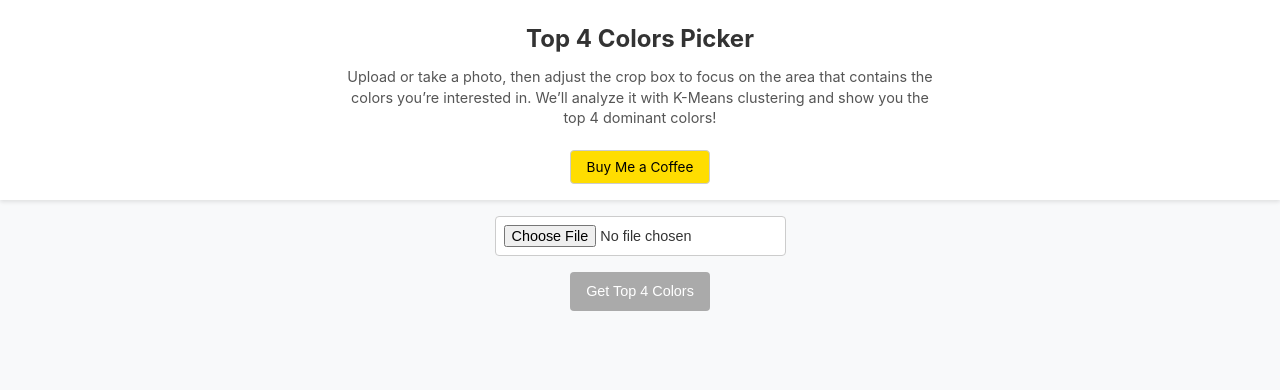
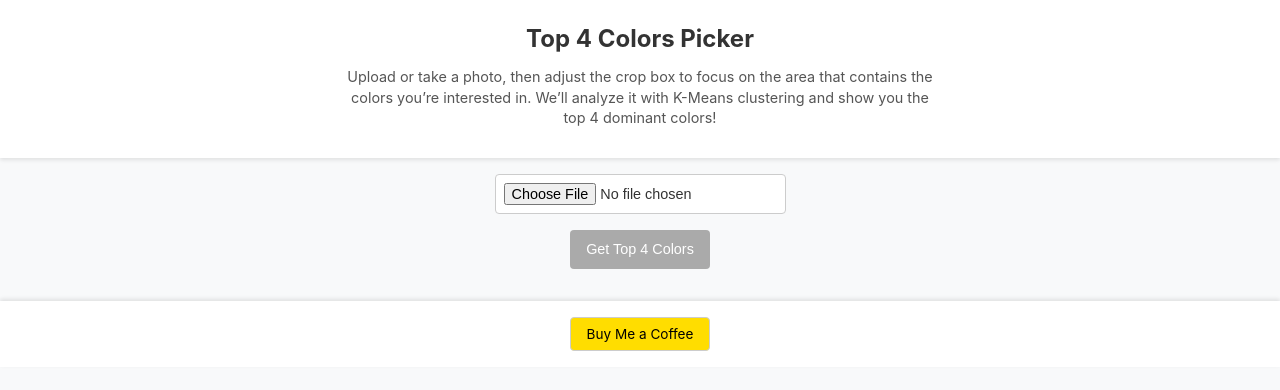
Before and after one commit to AKBoles/colorpicker, a Flask app: page / in a window 1280 px wide. Shown: the top 390 px of the page. Run offline with Flask 2, Linux system fonts and the light colour scheme; some libraries are stand-ins or nearby versions.

Commit message:
Update index.html

```diff
--- a/templates/index.html
+++ b/templates/index.html
@@ -26,7 +26,6 @@
       background: #fff;
       margin-bottom: 1rem;
       box-shadow: 0 2px 4px rgba(0,0,0,0.1);
-      position: relative;
     }
     h1 {
       margin: 0.5rem 0;
@@ -38,22 +37,6 @@
       font-size: 0.9rem;
       line-height: 1.4;
       color: #555;
-    }
-    /* Button for Buy Me a Coffee link */
-    #support-button {
-      display: inline-block;
-      margin-top: 0.5rem;
-      padding: 0.5rem 1rem;
-      font-size: 0.85rem;
-      text-decoration: none;
-      background: #ffdd00; /* or any color you prefer */
-      color: #000;
-      border-radius: 4px;
-      border: 1px solid #ccc;
-      transition: background 0.2s;
-    }
-    #support-button:hover {
-      background: #ffe44c;
     }
 
     #file-upload-container {
@@ -77,6 +60,7 @@
       max-width: 100%;
       display: none;
     }
+
     #analyze-btn {
       padding: 0.7rem 1rem;
       font-size: 0.9rem;
@@ -94,6 +78,7 @@
     #analyze-btn:hover:not(:disabled) {
       background: #0056b3;
     }
+
     #result {
       margin-top: 1rem;
       font-size: 1rem;
@@ -112,6 +97,29 @@
       height: 40px;
       border: 1px solid #000;
     }
+
+    /* Footer styling for Buy Me a Coffee link */
+    footer {
+      margin-top: 2rem;
+      text-align: center;
+      padding: 1rem;
+      background: #fff;
+      box-shadow: 0 -2px 4px rgba(0,0,0,0.1);
+    }
+    #support-button {
+      display: inline-block;
+      padding: 0.5rem 1rem;
+      font-size: 0.85rem;
+      text-decoration: none;
+      background: #ffdd00; /* or any color */
+      color: #000;
+      border-radius: 4px;
+      border: 1px solid #ccc;
+      transition: background 0.2s;
+    }
+    #support-button:hover {
+      background: #ffe44c;
+    }
   </style>
 </head>
 <body>
@@ -120,19 +128,10 @@
     <div id="instructions">
       <p>
         Upload or take a photo, then adjust the crop box to focus on the area
-        that contains the colors you’re interested in. We’ll analyze it with K-Means
-        clustering and show you the top 4 dominant colors!
+        that contains the colors you’re interested in. We’ll analyze it with
+        K-Means clustering and show you the top 4 dominant colors!
       </p>
     </div>
-    <!-- Support Button -->
-    <a
-      id="support-button"
-      href="https://buymeacoffee.com/bolesdata"
-      target="_blank"
-      rel="noopener noreferrer"
-    >
-      Buy Me a Coffee
-    </a>
   </header>
 
   <div id="file-upload-container">
@@ -149,6 +148,18 @@
 
   <div id="result"></div>
 
+  <!-- Buy Me a Coffee link at the bottom -->
+  <footer>
+    <a
+      id="support-button"
+      href="https://buymeacoffee.com/bolesdata"
+      target="_blank"
+      rel="noopener noreferrer"
+    >
+      Buy Me a Coffee
+    </a>
+  </footer>
+
   <!-- Cropper.js (pinned) -->
   <script src="https://unpkg.com/cropperjs@1.5.12/dist/cropper.js"></script>
   <script>
@@ -158,7 +169,7 @@
     const analyzeBtn = document.getElementById('analyze-btn');
     const resultDiv = document.getElementById('result');
 
-    // 1. Handle file input
+    // Handle file input
     uploadInput.addEventListener('change', (e) => {
       const file = e.target.files[0];
       if (!file) return;
@@ -169,7 +180,7 @@
 
       // When the image finishes loading
       croppingImage.onload = () => {
-        // Destroy old cropper if exists
+        // Destroy old cropper if it exists
         if (cropper) {
           cropper.destroy();
         }
@@ -187,7 +198,7 @@
       };
     });
 
-    // 2. Handle the "Get Top 4 Colors" button
+    // Handle the "Get Top 4 Colors" button
     analyzeBtn.addEventListener('click', () => {
       if (!cropper) return;
 
@@ -204,7 +215,7 @@
 
       const base64Data = croppedCanvas.toDataURL('image/png');
 
-      // 3. Send the cropped image to server
+      // Send the cropped image to server
       fetch('/upload', {
         method: 'POST',
         headers: {
```
